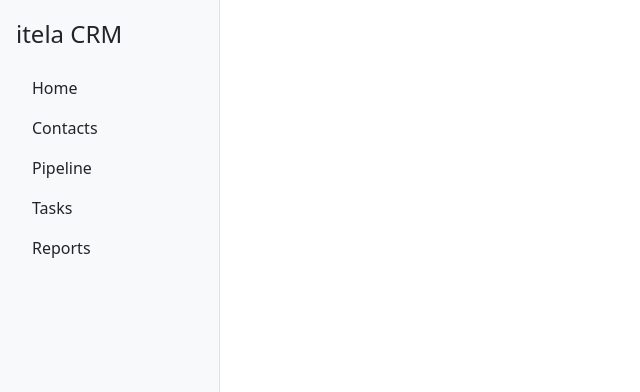
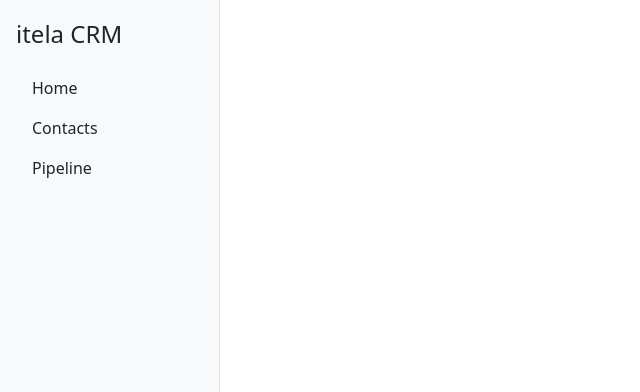
Before and after one commit to rguaido50/crm-proyecto, a FastAPI app: template src/crm/templates/base.html in a window 1280 px wide. Shown: the top 392 px of the page, without its empty margins (0-640 px from the left). Run offline with FastAPI, Linux system fonts and the light colour scheme; the template is opened without the code that fills it, so the values that code supplies are empty; parts of the project's set-up code (start-up, migrations or seed data) failed here and were passed over; some libraries are stand-ins or nearby versions.

Commit message:
fix: remove sidebar nav links to unbuilt /tasks and /reports routes
Three of five nav items 404'd on every page since no router registers
/, /tasks or /reports yet. Point Home at /contacts (the de facto
landing page) and drop the other two until #13/#14 land; trivial to
add back in those PRs.

Refs #24.

```diff
--- a/src/crm/templates/base.html
+++ b/src/crm/templates/base.html
@@ -12,11 +12,9 @@
     <nav class="d-flex flex-column flex-shrink-0 p-3 bg-light border-end" style="width: 220px; min-height: 100vh;">
       <span class="fs-4 mb-3">itela CRM</span>
       <ul class="nav nav-pills flex-column mb-auto">
-        <li class="nav-item"><a href="/" class="nav-link link-dark">Home</a></li>
+        <li class="nav-item"><a href="/contacts" class="nav-link link-dark">Home</a></li>
         <li class="nav-item"><a href="/contacts" class="nav-link link-dark">Contacts</a></li>
         <li class="nav-item"><a href="/pipeline" class="nav-link link-dark">Pipeline</a></li>
-        <li class="nav-item"><a href="/tasks" class="nav-link link-dark">Tasks</a></li>
-        <li class="nav-item"><a href="/reports" class="nav-link link-dark">Reports</a></li>
       </ul>
     </nav>
     <main class="flex-grow-1 p-4" hx-boost="true">
```
